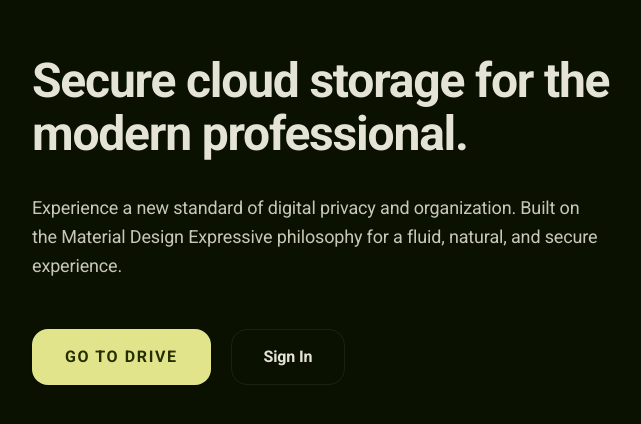
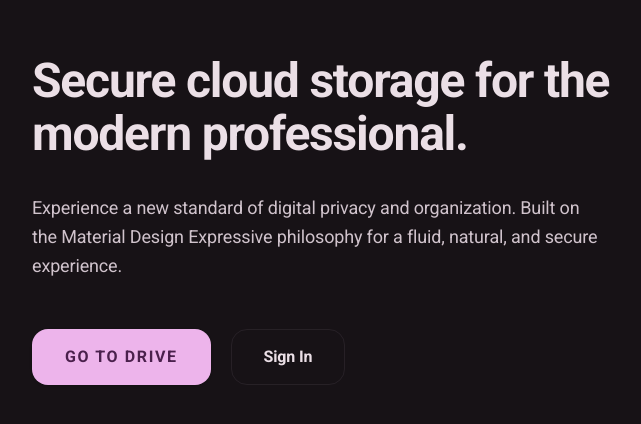
Before and after one commit to jesusmdy/pleco-client, a Next.js app: page / in a window 1280 px wide. Shown: the part 180-604 px from the top of the page, without its empty margins (224-865 px from the left). Built offline with nearby package versions, Linux system fonts and the light colour scheme.

Commit message:
feat: implement UI design system, trash management modals, and bulk action toolbar

```diff
--- a/app/components/drive/bulk-action-toolbar.tsx
+++ b/app/components/drive/bulk-action-toolbar.tsx
@@ -9,9 +9,10 @@ import { BulkDeleteModal } from "./bulk-delete-modal";
 
 interface BulkActionToolbarProps {
   actions?: React.ReactNode;
+  showDefaultDelete?: boolean;
 }
 
-export function BulkActionToolbar({ actions }: BulkActionToolbarProps) {
+export function BulkActionToolbar({ actions, showDefaultDelete = true }: BulkActionToolbarProps) {
   const { selectedIds, clear } = useSelectionStore();
   const [isDeleteOpen, setIsDeleteOpen] = useState(false);
   const count = selectedIds.size;
@@ -20,31 +21,35 @@ export function BulkActionToolbar({ actions }: BulkActionToolbarProps) {
 
   return (
     <>
-      <div className="fixed bottom-12 left-[calc(50%+var(--sidebar-width)/2)] -translate-x-1/2 z-[100] h-16 flex items-center gap-8 pl-3 pr-6 rounded-full bg-md-surface-container-highest shadow-2xl border border-md-outline-variant/10 animate-in fade-in slide-in-from-bottom-8 duration-500 backdrop-blur-xl bg-opacity-90 min-w-max">
+      <div className="w-full h-16 flex items-center justify-between px-4 rounded-2xl bg-md-surface-container border border-md-outline-variant/10 animate-in fade-in slide-in-from-top-2 duration-300">
         <div className="flex items-center gap-3">
           <Button
             variant="text"
             size="icon"
             onClick={clear}
             title="Deselect all"
+            className="hover:bg-md-surface-variant/20"
           >
             <X className="w-5 h-5" />
           </Button>
 
-          <Chip variant="primary">
-            {count} {count === 1 ? "item" : "items"} selected
+          <Chip variant="primary" className="h-9 px-4">
+            <span className="font-bold">{count}</span> {count === 1 ? "item" : "items"} selected
           </Chip>
         </div>
 
-        <div className="flex items-center gap-3">
+        <div className="flex items-center gap-2">
           {actions}
-          <Button
-            variant="error"
-            onClick={() => setIsDeleteOpen(true)}
-          >
-            <Trash2 className="w-4.5 h-4.5" />
-            Delete items
-          </Button>
+          {showDefaultDelete && (
+            <Button
+              variant="error"
+              onClick={() => setIsDeleteOpen(true)}
+              className="h-9 px-5 font-bold"
+            >
+              <Trash2 className="w-4 h-4" />
+              Delete Items
+            </Button>
+          )}
         </div>
       </div>
 
--- a/app/components/trash/permanent-delete-modal.tsx
+++ b/app/components/trash/permanent-delete-modal.tsx
@@ -51,7 +51,7 @@ export function PermanentDeleteModal({ isOpen, onClose, selectedIds, onSuccess }
             type="button"
             onClick={() => mutation.mutate()}
             disabled={mutation.isPending}
-            className="bg-md-error text-md-on-error hover:bg-md-error/90 px-8 h-10 font-semibold tracking-tight border border-md-error/10"
+            className="bg-md-error text-md-on-error hover:bg-md-error/90 px-8 h-10 font-bold shadow-sm border border-md-error/10 rounded-xl"
           >
             {mutation.isPending ? "Deleting..." : "Delete Forever"}
           </Button>
--- a/app/components/trash/restore-modal.tsx
+++ b/app/components/trash/restore-modal.tsx
@@ -28,25 +28,27 @@ export function RestoreModal({ isOpen, onClose, selectedIds, onSuccess }: Restor
   });
 
   return (
-    <Modal isOpen={isOpen} onClose={onClose} title="Restore Items">
-      <p className="text-discord-text-primary text-[15px] mb-6 leading-relaxed">
+    <Modal isOpen={isOpen} onClose={onClose} title="Restore Items" maxWidth="sm">
+      <div className="space-y-6">
+        <p className="text-[15px] text-md-on-surface-variant leading-relaxed font-medium">
           Are you sure you want to restore{" "}
-        <span className="text-white font-semibold">{count} item{count !== 1 ? "s" : ""}</span>?
-        {" "}They will be moved back to your drive.
+          <span className="text-md-on-surface font-bold">{count} selected item{count !== 1 ? "s" : ""}</span>?
+          They will be moved back to their original locations in your drive.
         </p>
 
-      <div className="flex justify-end gap-3">
-        <Button type="button" onClick={onClose} variant="ghost" disabled={mutation.isPending}>
+        <div className="flex justify-end gap-3 pt-2">
+          <Button type="button" onClick={onClose} variant="ghost" disabled={mutation.isPending} className="h-10 px-6 font-bold">
             Cancel
           </Button>
           <Button
             type="button"
             onClick={() => mutation.mutate()}
             disabled={mutation.isPending}
-          className="bg-discord-blurple hover:bg-discord-blurple/80 text-white font-semibold tracking-tight border border-white/10"
+            className="bg-md-primary text-md-on-primary hover:bg-md-primary/90 px-8 h-10 font-bold shadow-sm border border-md-primary/10 rounded-xl"
           >
-          {mutation.isPending ? "Restoring..." : "Restore"}
+            {mutation.isPending ? "Restoring..." : "Restore Items"}
           </Button>
+        </div>
       </div>
     </Modal>
   );
--- a/app/components/ui/modal.tsx
+++ b/app/components/ui/modal.tsx
@@ -21,7 +21,7 @@ export function Modal({ isOpen, onClose, title, children, maxWidth = "md" }: Mod
 
   return (
     <div className="fixed inset-0 bg-black/40 z-[200] flex items-center justify-center p-4 backdrop-blur-[4px] animate-in fade-in duration-300" onClick={onClose}>
-      <div className={`bg-md-surface-container-high rounded-[28px] shadow-xl w-full ${maxWidthClass} overflow-hidden animate-in zoom-in-95 duration-300 border border-md-outline-variant/10`} onClick={e => e.stopPropagation()}>
+      <div className={`bg-md-surface-container-high rounded-[28px] shadow-xl w-full ${maxWidthClass} max-h-[90vh] overflow-y-auto animate-in zoom-in-95 duration-300 border border-md-outline-variant/10`} onClick={e => e.stopPropagation()}>
         <div className="px-6 py-5 flex items-center justify-between">
           <h2 className="text-[18px] font-bold text-md-on-surface leading-tight">{title}</h2>
           <button
--- a/app/fm/drive/trash-bin/page.tsx
+++ b/app/fm/drive/trash-bin/page.tsx
@@ -44,7 +44,7 @@ export default function TrashPage() {
         />
 
         <div className="space-y-4 p-container">
-          <BulkActionToolbar actions={<TrashBulkActions />} />
+          <BulkActionToolbar actions={<TrashBulkActions />} showDefaultDelete={false} />
           <FileGrid items={driveItems} isLoading={isLoading} context="trash" />
         </div>
       </div>
--- a/app/globals.css
+++ b/app/globals.css
@@ -2,29 +2,29 @@
 @import "tailwindcss";
 
 :root {
-  /* Default: Dark Theme (Olive Expressive) */
-  --md-primary-rgb: 226, 228, 140;
-  --md-primary: #e2e48c;
-  --md-on-primary: #252e00;
-  --md-primary-container: #4b4c04;
-  --md-on-primary-container: #e2e48c;
+  /* Default: Dark Theme (Lavender Expressive) */
+  --md-primary-rgb: 237, 180, 235;
+  --md-primary: #EDB4EB;
+  --md-on-primary: #4A204C;
+  --md-primary-container: #633664;
+  --md-on-primary-container: #FFD6FB;
 
-  --md-background: #0a1100;
-  --md-on-background: #e4e3d6;
-  --md-surface: #0a1100;
-  --md-on-surface: #e4e3d6;
-  --md-surface-variant: #47483b;
-  --md-on-surface-variant: #c8c8b6;
+  --md-background: #171216;
+  --md-on-background: #EBDFE6;
+  --md-surface: #171216;
+  --md-on-surface: #EBDFE6;
+  --md-surface-variant: #4D444C;
+  --md-on-surface-variant: #D0C3CC;
 
-  --md-surface-container-lowest: #0f1604;
-  --md-surface-container-low: #151c0a;
-  --md-surface-container: #1b2312;
-  --md-surface-container-high: #262d1c;
-  --md-surface-container-highest: #313826;
+  --md-surface-container-lowest: #120D11;
+  --md-surface-container-low: #1F1A1F;
+  --md-surface-container: #241E23;
+  --md-surface-container-high: #2E282D;
+  --md-surface-container-highest: #393338;
 
-  --md-outline: #919282;
-  --md-outline-variant: #47483b;
-  --md-error: #ffb4ab;
+  --md-outline: #998D96;
+  --md-outline-variant: #4D444C;
+  --md-error: #FFB4AB;
   --md-on-error: #690005;
 
   /* Density Defaults */
@@ -35,29 +35,29 @@
 }
 
 :root[data-theme="light"] {
-  --md-primary-rgb: 91, 99, 0;
-  --md-primary: #5b6300;
-  --md-on-primary: #ffffff;
-  --md-primary-container: #dfe97d;
-  --md-on-primary-container: #1a1c00;
+  --md-primary-rgb: 125, 78, 125;
+  --md-primary: #7D4E7D;
+  --md-on-primary: #FFFFFF;
+  --md-primary-container: #FFD6FB;
+  --md-on-primary-container: #633664;
 
-  --md-background: #fbfbf0;
-  --md-on-background: #1b1c17;
-  --md-surface: #fbfbf0;
-  --md-on-surface: #1b1c17;
-  --md-surface-variant: #e4e4d4;
-  --md-on-surface-variant: #47483b;
+  --md-background: #FFF7FA;
+  --md-on-background: #1F1A1F;
+  --md-surface: #FFF7FA;
+  --md-on-surface: #1F1A1F;
+  --md-surface-variant: #EDDEE8;
+  --md-on-surface-variant: #4D444C;
 
-  --md-surface-container-lowest: #ffffff;
-  --md-surface-container-low: #f5f5ea;
-  --md-surface-container: #efeee4;
-  --md-surface-container-high: #e9e8df;
-  --md-surface-container-highest: #e4e3da;
+  --md-surface-container-lowest: #FFFFFF;
+  --md-surface-container-low: #FCF0F7;
+  --md-surface-container: #F6EBF1;
+  --md-surface-container-high: #F1E5EC;
+  --md-surface-container-highest: #EBDFE6;
 
-  --md-outline: #77786a;
-  --md-outline-variant: #c8c8b6;
-  --md-error: #ba1a1a;
-  --md-on-error: #ffffff;
+  --md-outline: #7F747C;
+  --md-outline-variant: #D0C3CC;
+  --md-error: #BA1A1A;
+  --md-on-error: #FFFFFF;
 }
 
 :root[data-density="compact"] {
```
Also changed, not shown: app/components/ui/storage-chip.tsx (line endings or trailing spaces). Lines whose indentation alone changed are shown as unchanged.
